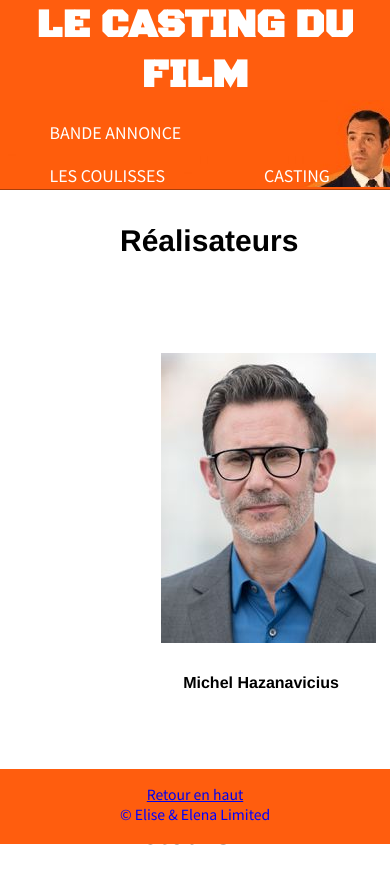
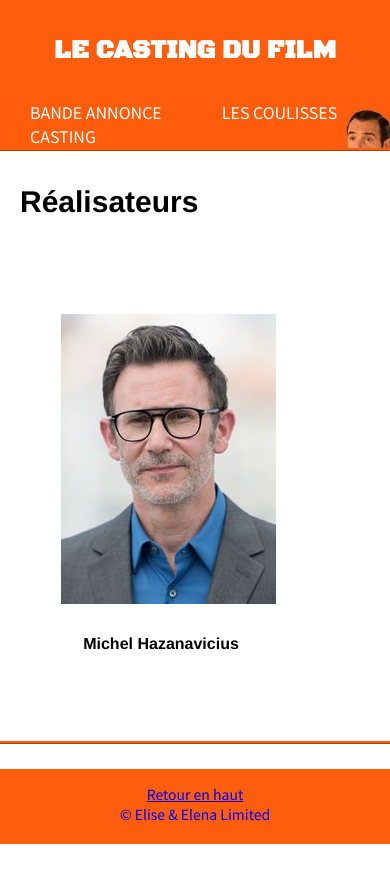
Before and after one commit to eliselmn/Projet-Elise-Lemoine-Elena-vonArx, a plain HTML site: page casting.html in a window 390 px wide. Shown: the top 874 px of the page. Drawn offline with Linux system fonts and the light colour scheme; a web font is replaced by a local one.

Commit message:
Add files via upload

```diff
--- a/style.css
+++ b/style.css
@@ -10,6 +10,8 @@ body {
 h1 {
 	font-family: 'Black Ops One', cursive;
 	font-size: 40px;
+	padding:0px;
+    margin:0px;
 	text-align: center;
 	color: white;
 }
@@ -17,6 +19,8 @@ h1 {
 h2 {
 	font-family: 'Noto Sans TC', sans-serif;
 	font-size: 35px;
+	padding: 0px;
+    margin: 15px;
 	text-align: center;
 	color: #000000;
 }
@@ -54,12 +58,14 @@ header {
 nav li {
 float: left;
 font-size:25px;
+position: relative;
 display: inline-block;
 justify-content: center;
 height:20px;
   }
 
 nav ul {
+ 	align-items: center;
 	margin: 0px;
 	padding: 0px;
 }
@@ -233,7 +239,6 @@ display: block;}
 		text-align: left;
 		font-size:16px;
 		display: block;
-		padding:5%;
 		height:10px;
 	}
 
@@ -246,6 +251,7 @@ nav ul{
 
 
 	h1 {
+		font-size: 26px;
 		width: auto;
 		margin-right: 25px;
 		margin-left: 25px;
@@ -261,23 +267,29 @@ nav ul{
 		height : 100px;
 	}
 
-	nav
-    {
-        width: auto;
-        height: auto;
-    }
-
-	nav li {
-		width: auto;
-		text-align: left;
-		font-size:16px;
-		display: block;
-		padding:5%;
-		height:10px;
-	}
 
 	nav ul{
 		flex-direction: column;
+	}
+
+	#realisateurs {
+		min-height: 100%;
+		height: auto;
+		background-color : #FFFFFF;
+		text-align: left;
+		margin-left: 0px;
+		margin-right: 0px;
+		border-bottom: ridge #ff5d0e;
+	}
+
+	#acteurs {
+		min-height: 100%;
+		background-color : #FFFFFF;
+		height: auto;
+		padding: 0 0 100px;
+		margin-left: 0px;
+		margin-right: 0px;
+		text-align: left;
 	}
 
 }
```
